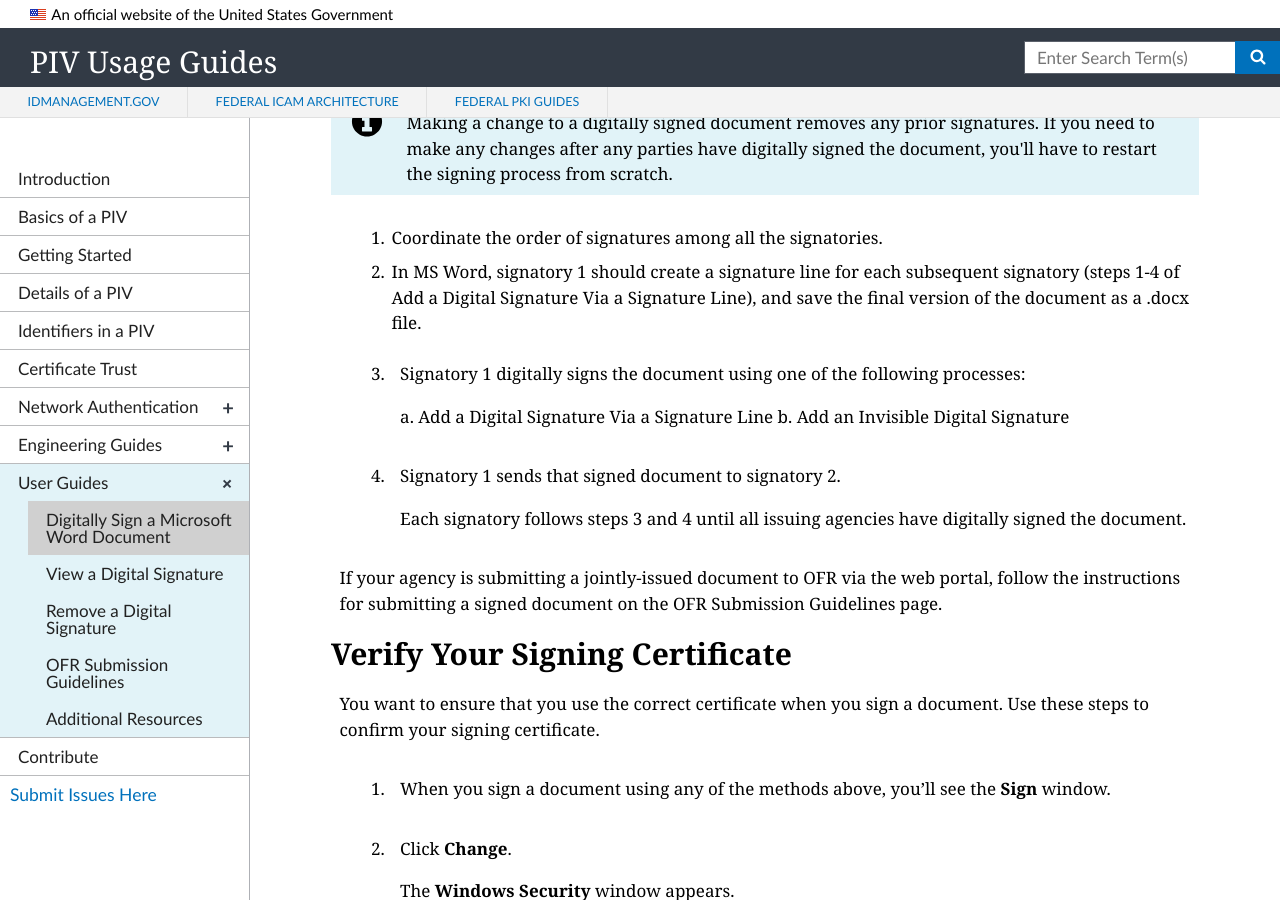
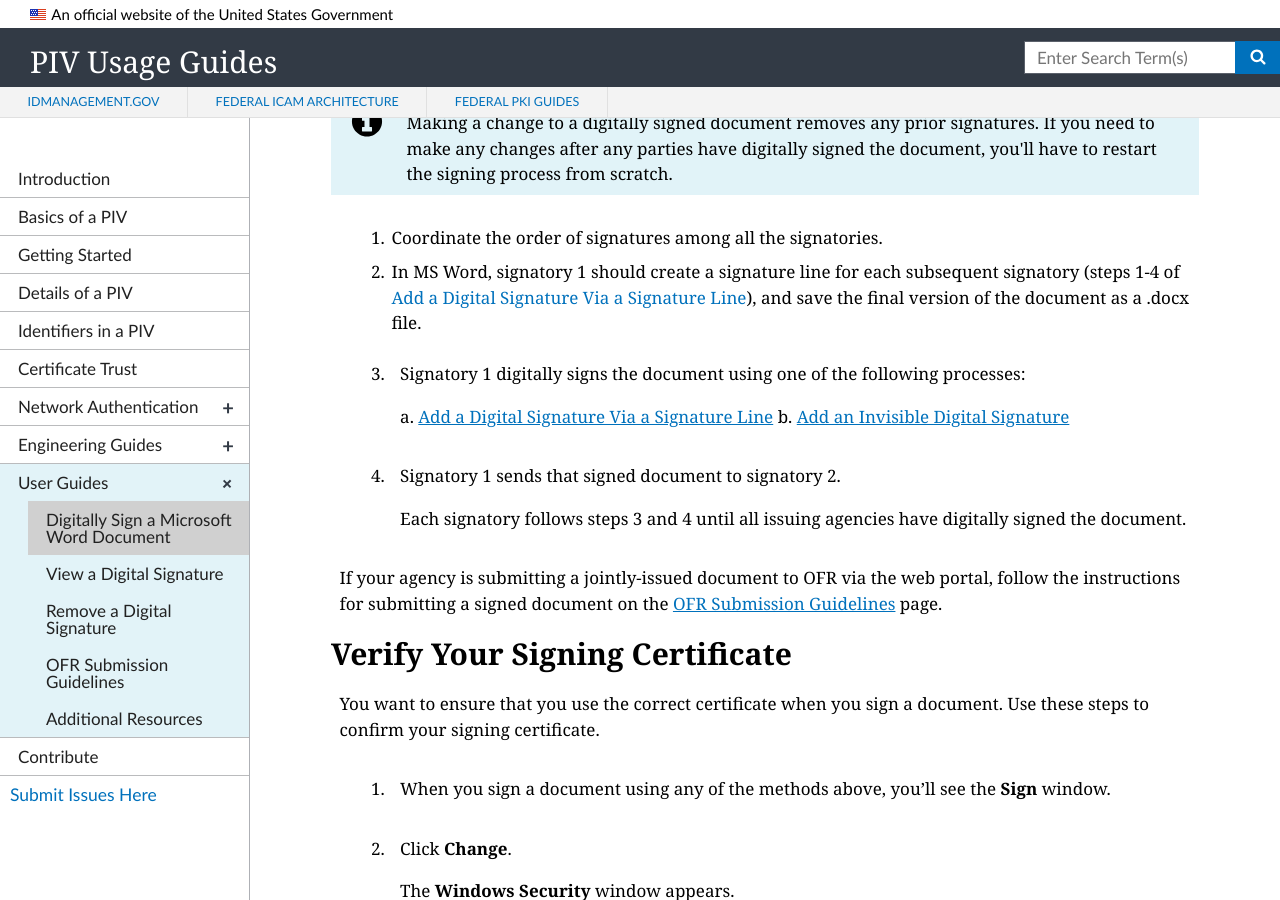
Before and after one commit to GSA/piv-guides, a Jekyll site: the page built from _userguides/01_digital_signing.md, in a window 1280 px wide and 900 px high, scrolled down 2252 px. Built offline with Jekyll 4.4.1, drawn with Linux system fonts in a browser that asks for light colours; nearby versions of some CDN libraries; library files that are not in the unit come from our copies; a script that is not in the unit is left out; some of the changed lines change nothing that is shown; some of the changed text lies outside the part shown.

Commit message:
added hyperlinks

```diff
--- a/_userguides/01_digital_signing.md
+++ b/_userguides/01_digital_signing.md
@@ -12,10 +12,10 @@
 
 In this section, you'll find instructions for the following procedures:
 
-- Add a Digital Signature Via a Signature Line
-- Add an Invisible Digital Signature
-- Add Multiple Digital Signatures
-- Verify Your Signing Certificate
+- [Add a Digital Signature Via a Signature Line](#add-a-digital-signature-via-a-signature-line)
+- [Add an Invisible Digital Signature](#add-an-invisible-digital-signature)
+- [Add Multiple Digital Signatures](#add-multiple-digital-signatures)
+- [Verify Your Signing Certificate](#verify-your-signing-certificate)
 
 ## Add a Digital Signature Via a Signature Line
 
@@ -35,7 +35,7 @@
 
     The **Sign** window appears.
 
-6. (Optional) If you want to verify that you selected the correct certificate, follow the Verify Your Signing Certificate instructions on this page.
+6. (Optional) If you want to verify that you selected the correct certificate, follow the [Verify Your Signing Certificate](#verify-your-signing-certificate) instructions on this page.
 7. Click **Sign**.
 8. Follow the prompt to enter your PIN, then click **OK**.
 
@@ -63,7 +63,7 @@
 
 6. In the **Commitment Type** box, select the nature of your involvement with the document.
 7. In the **Purpose for signing this document** box, enter an optional short description.
-8. (Optional) If you want to verify that you selected the correct certificate, follow the Verify Your Signing Certificate instructions on this page.
+8. (Optional) If you want to verify that you selected the correct certificate, follow the [Verify Your Signing Certificate](#verify-your-signing-certificate) instructions on this page.
 9. Click **Sign**.
 10. Follow the prompt to enter your PIN, then click **OK**.
 
@@ -80,17 +80,17 @@
 {% include alert-info.html content="Making a change to a digitally signed document removes any prior signatures. If you need to make any changes after any parties have digitally signed the document, you'll have to restart the signing process from scratch." %}
 
 1. Coordinate the order of signatures among all the signatories.
-2. In MS Word, signatory 1 should create a signature line for each subsequent signatory (steps 1-4 of Add a Digital Signature Via a Signature Line), and save the final version of the document as a .docx file.
+2. In MS Word, signatory 1 should create a signature line for each subsequent signatory (steps 1-4 of [Add a Digital Signature Via a Signature Line](#add-a-digital-signature-via-a-signature-line)), and save the final version of the document as a .docx file.
 3. Signatory 1 digitally signs the document using one of the following processes:
 
-    a. Add a Digital Signature Via a Signature Line
-    b. Add an Invisible Digital Signature
+    a. [Add a Digital Signature Via a Signature Line](#add-a-digital-signature-via-a-signature-line)
+    b. [Add an Invisible Digital Signature](#add-an-invisible-digital-signature)
 
 4. Signatory 1 sends that signed document to signatory 2.
 
     Each signatory follows steps 3 and 4 until all issuing agencies have digitally signed the document.
 
-If your agency is submitting a jointly-issued document to OFR via the web portal, follow the instructions for submitting a signed document on the OFR Submission Guidelines page.
+If your agency is submitting a jointly-issued document to OFR via the web portal, follow the instructions for submitting a signed document on the [OFR Submission Guidelines]({{site.baseurl}}/userguides/signworddoc-ofr/) page.
 
 ## Verify Your Signing Certificate
 
```
